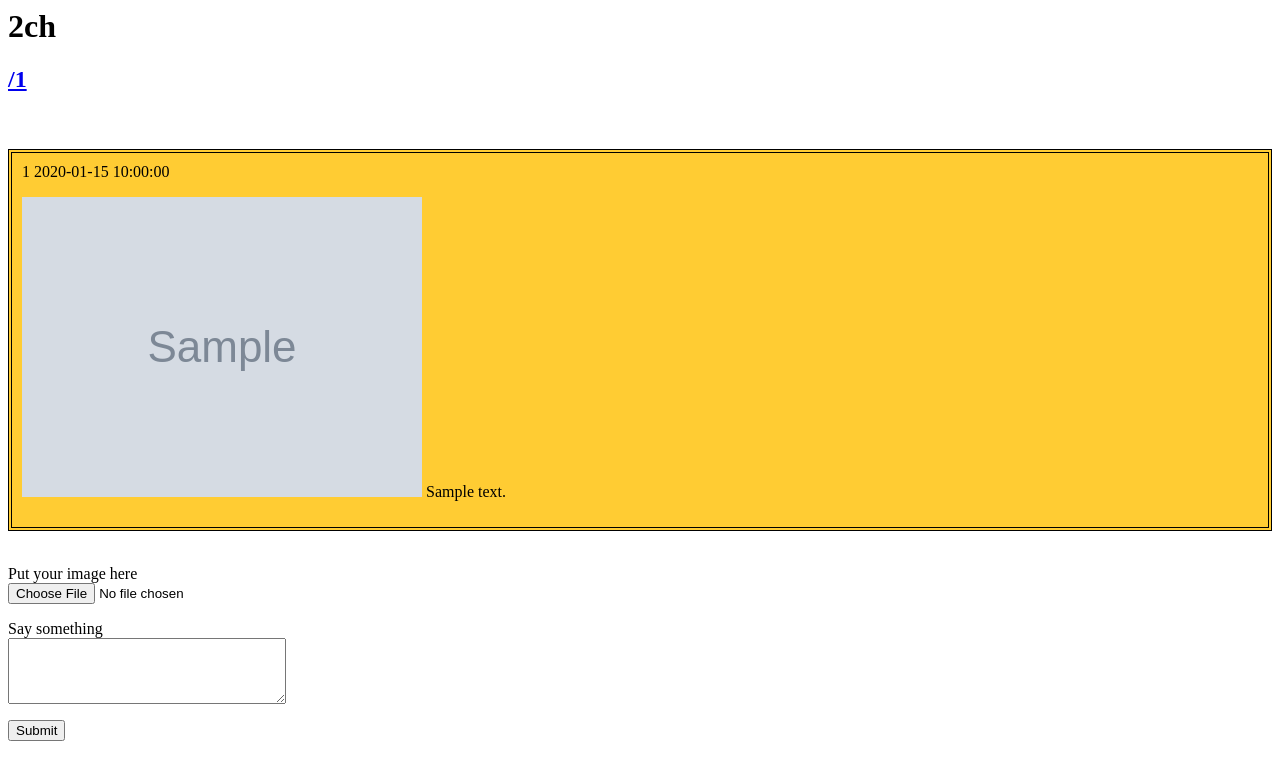
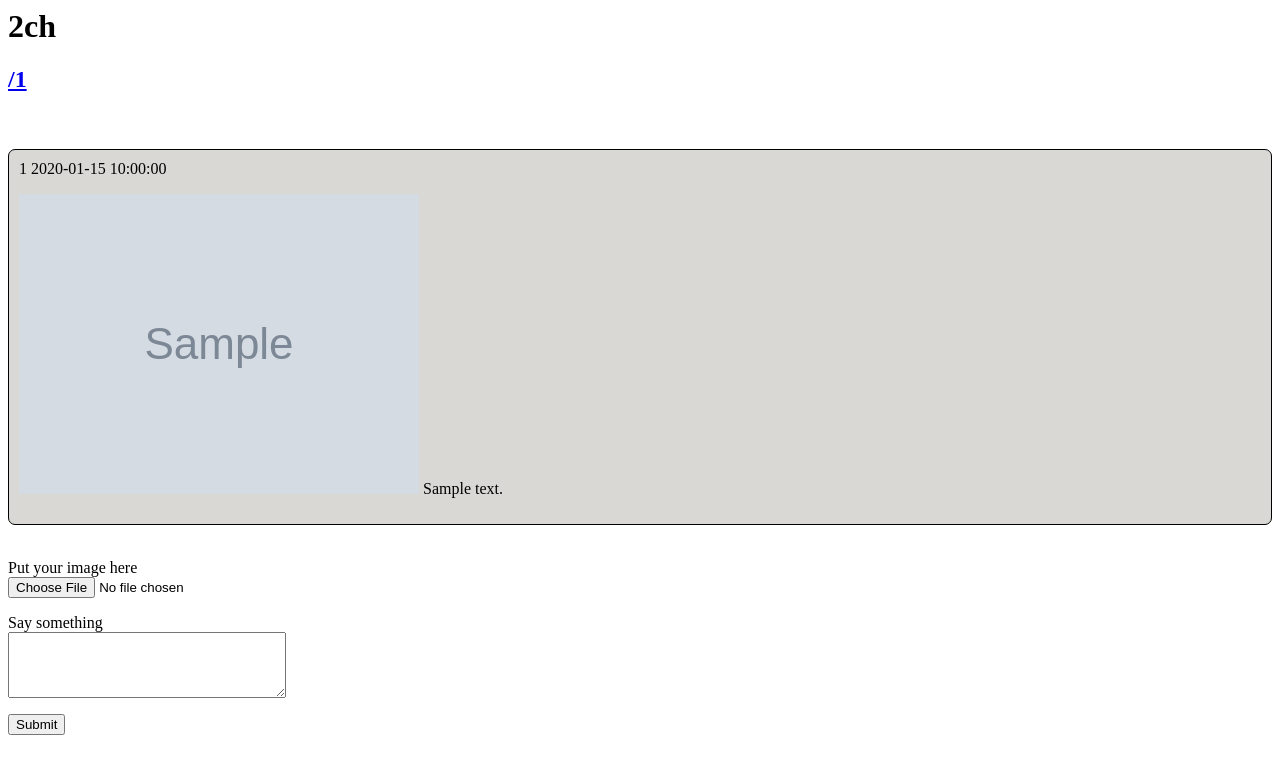
Before and after one commit to fizteh95/imageboard, a Flask app: page /1/res/1 in a window 1280 px wide. Shown: the top 771 px of the page. Run offline with Flask 2, Linux system fonts and the light colour scheme; tables that the repository leaves empty hold one stand-in row (values such as "Sample post"); grey boxes marked "Sample" are stand-in pictures.

```diff
--- a/app/templates/thread_big.html
+++ b/app/templates/thread_big.html
@@ -13,17 +13,21 @@
         function ShowReply(event, element)
         {
             // тут ещё айдишник надо менять
-            //var p = document.getElementById("para1");
-            //var p_prime = p.cloneNode(true);
-            var div = document.createElement('div');
+            abz = element;
+            let temp = abz.innerHTML
+            alert(temp)
+            // var p = document.getElementById(element.id);
+            // alert(element.id)
+            // var p_prime = p.cloneNode(true);
+            // // var div = document.createElement('div');
 
-            div.style.position = 'absolute';
-            div.style.left = event.pageX;   // Координаты дива X и Y не забываем указать единицы измерения,
-            div.style.top = event.pageY;    // например 40px или 20%
-            div.style.background = 'red';   //  Див с красной заливкой ))
-            div.appendChild(document.createTextNode('Я обычный текст'));  //  Добавим текст в див
+            // p_prime.style.position = 'absolute';
+            // p_prime.style.left = event.pageX;   // Координаты дива X и Y не забываем указать единицы измерения,
+            // p_prime.style.top = event.pageY;    // например 40px или 20%
+            // // div.style.background = 'red';   //  Див с красной заливкой ))
+            // // div.appendChild(document.createTextNode('Я обычный текст'));  //  Добавим текст в див
 
-            document.body.appendChild(div);   //  Добавим наш див на страницу
+            //document.body.appendChild(p_prime);   //  Добавим наш див на страницу
         }
         function deleteDiv(event, element)
         {
@@ -35,10 +39,11 @@
 
     <style>
        .post {
-        border: 4px double black; /* Параметры границы */
-        background: #fc3; /* Цвет фона */
-        padding: 10px; /* Поля вокруг текста */
-       }
+            border: 1px double black;
+            background: #2d28172e;
+            border-radius: 7px;
+            padding: 10px;
+        }
     </style>
 
     <h2><a href="{{ url_for('board_b', board=board) }}">/{{board}}</a></h2>
```
